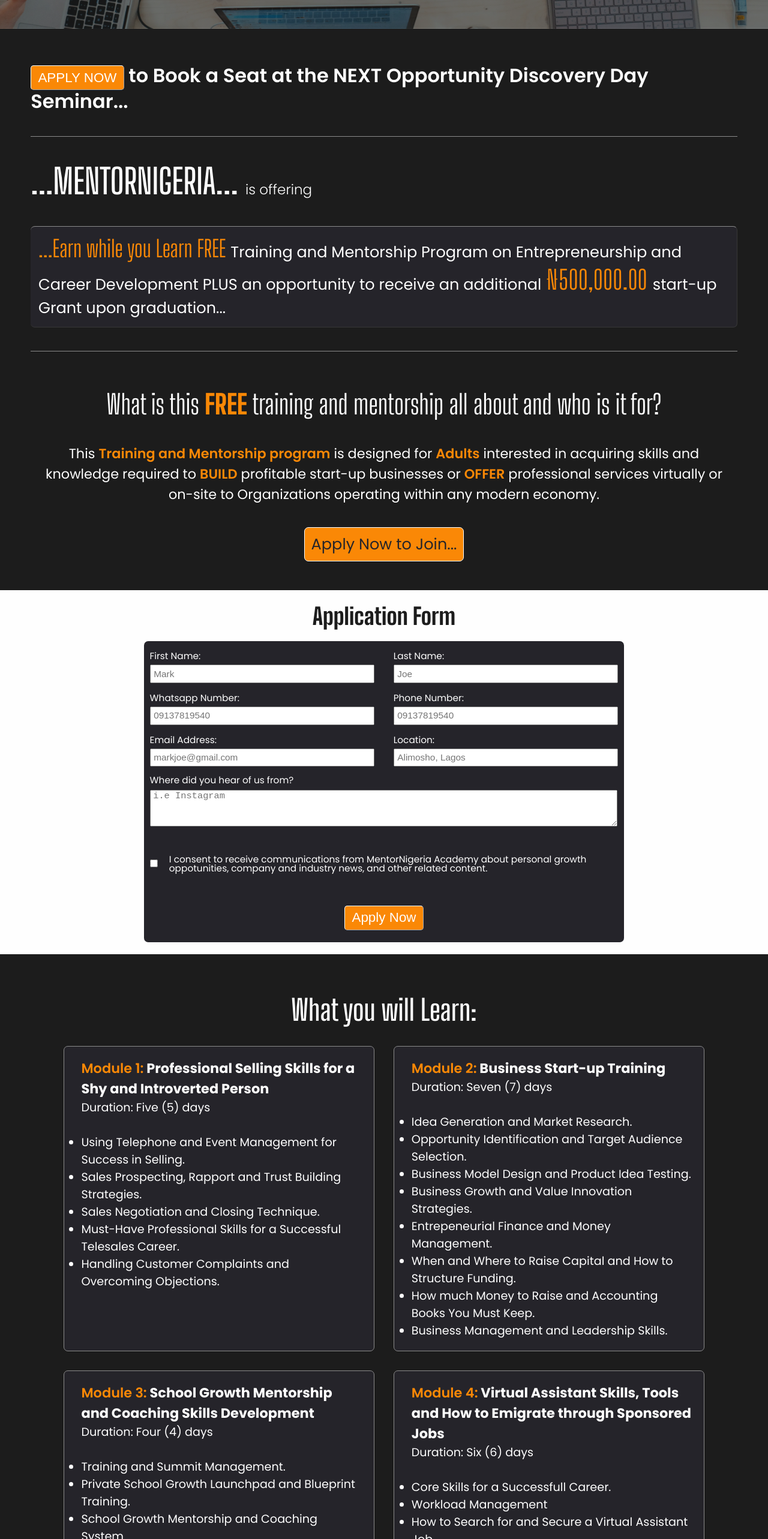
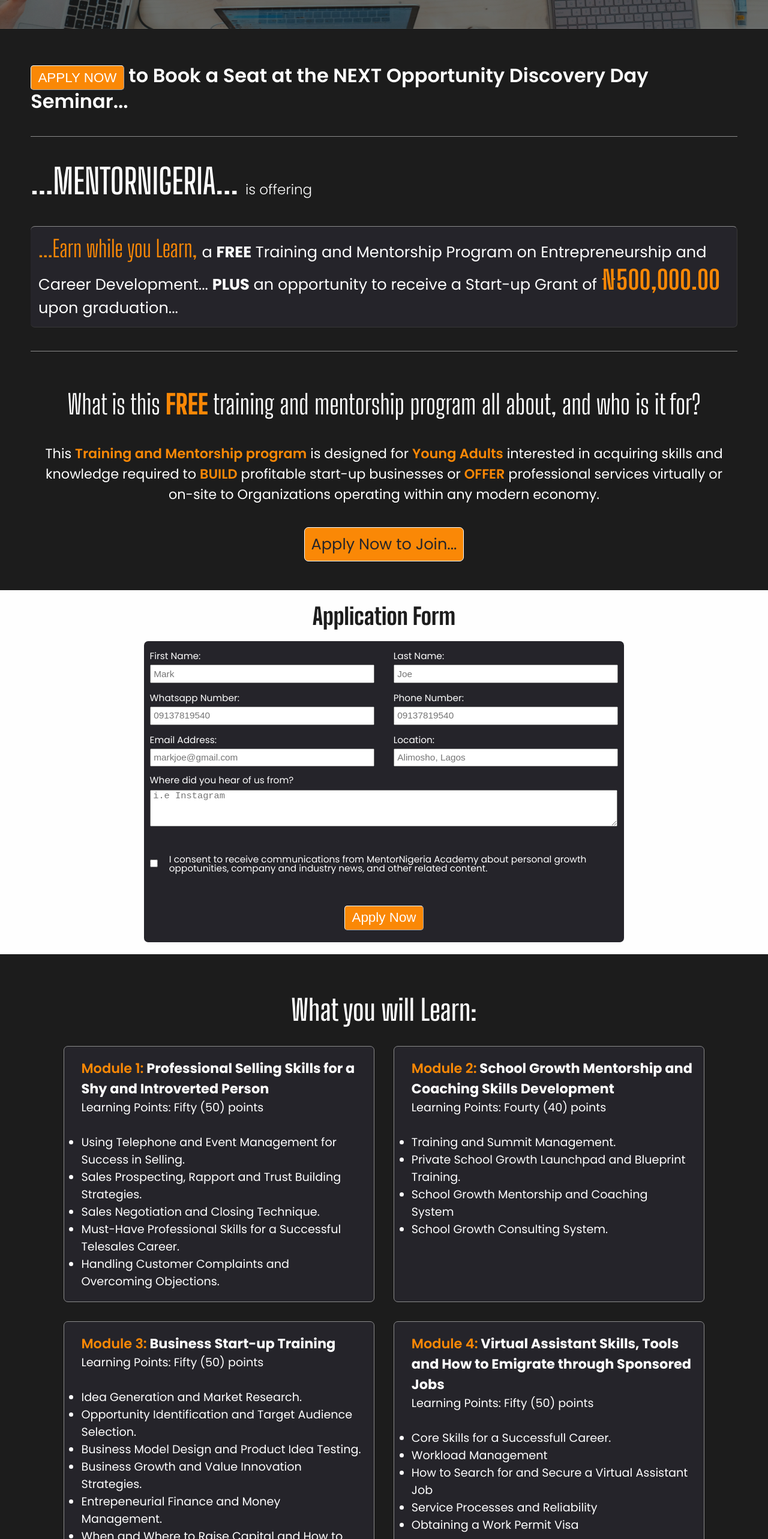
Before and after one commit to oluwajre/mentorNigeriaPage, a React (Create React App) app: page / in a window 1280 px wide. Shown: the part 234-2800 px from the top of the page at 60% size. Built offline with nearby package versions, Linux system fonts and the light colour scheme.

Commit message:
Whole New Changes

```diff
--- a/src/LandingPage/applicationFormSection.js
+++ b/src/LandingPage/applicationFormSection.js
@@ -11,11 +11,23 @@
     const [hear, setHear] = useState('');
     const [consent, setConsent] = useState(false);
 
+    const resetInput = () => {
+        setFirstName('');
+        setLastName('');
+        setWhatsapp('');
+        setPhone('');
+        setEmail('');
+        setLocation('');
+        setHear('');
+    }
+
 
     const handleSubmit = async (e) => {
         e.preventDefault();
 
         if (firstName && lastName && whatsapp && phone && email && location && hear && consent) {
+
+            if (whatsapp.length === 11 && phone.length === 11) {
 
                 const applicantData = {
                     First_Name: firstName,
@@ -36,16 +48,27 @@
 
                     if (!response.ok) {
                         throw new Error (`API request failed with status ${response.status}`);
+
                     }
-                alert ('Successfull Data Transfer!');
+
+                    else {
+                    alert (`Congratulations 🎉🎉 on Booking a Seat ${firstName}, we would contact you shortly with all the neccessary information needed.`);
+                    resetInput();
+                    }
 
                 } catch (error) {
                     alert(error || 'Error in Submitting, Try Again')
                 }
 
             }
+
+            else {
+                alert ('Invalid Whatsapp/Phone Number');
+            }
+
+        }
         else{
-            alert('Please fill in all required Information')
+            alert('Please fill in all required Information and agree to terms and condition')
         }
     }
 
--- a/src/LandingPage/footerSection.js
+++ b/src/LandingPage/footerSection.js
@@ -1,21 +1,24 @@
 import React from 'react'
-import { NavigateForm } from '../utils/navigateForm'
 const FooterSection = () => {
   return (
     <div>
         <div className='footer-section-wrapper'>
+
             <div className='f-section-col'>
-                <div><button className='submit-btn' id='apply-btn' onClick={NavigateForm}>Apply Now</button></div>
-                <div className='location'>TreNova Limited</div>
-                <div className='location'>7B, Ogunsiji Close, Allen Avenue, Ikeja, Lagos.</div>
-            </div>
-            <div className='f-section-col phone'>
-                <a href='#section'>Call for more info.</a>
-                <a href='#section'>09137819540</a>
-                <a href='#section'>09137819540</a>
-                <a href='#section'>09137819540</a>
 
-            </div>
+                  <div className='location'>LearnNova Learning Support Centre, A member of TreNova Group.</div>
+                  <div className='location'>7B, Ogunsiji Close, Off Allen Avenue, Ikeja, Lagos.</div>
+                  <a href="tel:08179361381"><b>0817 936 1381 (Whatsapp Only)</b></a>
+                  <div style={{color: '#4151E5'}}><a href='https://www.learnnova.ng' target='blank'><b>www.learnnova.ng</b></a></div>
+              </div>
+              <div className='f-section-col phone'>
+                  <a href="tel:08179361381">Call Now</a>
+                  <a href="tel:09137819540"><b>0913 781 9540</b></a>
+                  <a href="tel:07044086794"><b>0704 408 6794</b></a>
+                  <a href="tel:09093930074"><b>0909 3930074</b></a>
+
+              </div>
+
         </div>
     </div>
   )
--- a/src/LandingPage/heroSection.js
+++ b/src/LandingPage/heroSection.js
@@ -15,17 +15,17 @@
                 <span>is offering</span>
             </div>
             <div>
-                <span>...Earn while you Learn FREE </span>
-                <span>Training and Mentorship Program on Entrepreneurship and Career Development PLUS an opportunity to receive an additional </span>
-                <span>₦500,000.00 </span>
-                <span>start-up Grant upon graduation...</span>
+                <span>...Earn while you Learn, </span>
+                <span>a <b>FREE</b> Training and Mentorship Program on Entrepreneurship and Career Development... <b>PLUS</b> an opportunity to receive a Start-up Grant of </span>
+                <span className='highlighter'><b>₦500,000.00 </b></span>
+                <span>upon graduation...</span>
             </div>
             <div className='line-breaker'></div>
             <div className='what-you-learn-title'>
-                What is this <span>FREE</span> training and mentorship all about and who is it for?
+                What is this <span>FREE</span> training and mentorship program all about, and who is it for?
             </div>
             <div className='what-you-learn-info'>
-                This <span className='highlighter'>Training and Mentorship program</span> is designed for <span className='highlighter'>Adults</span> interested in acquiring skills
+                This <span className='highlighter'>Training and Mentorship program</span> is designed for <span className='highlighter'>Young Adults</span> interested in acquiring skills
                  and knowledge required to <span className='highlighter'>BUILD</span> profitable start-up businesses or <span className='highlighter'>OFFER</span> professional services
                  virtually or on-site to Organizations operating within any modern economy.
             </div>
--- a/src/LandingPage/moduleSection.js
+++ b/src/LandingPage/moduleSection.js
@@ -1,4 +1,5 @@
 import React from 'react'
+import { NavigateForm } from '../utils/navigateForm'
 
 const ModuleSection = () => {
   return (
@@ -8,7 +9,7 @@
             <div className='module-row'>
                 <div className='module-info'>
                     <h3><span className='highlighter'>Module 1:</span> Professional Selling Skills for a Shy and Introverted Person</h3>
-                    <p>Duration: Five (5) days</p>
+                    <p>Learning Points: Fifty (50) points</p>
                     <br />
                     <ul>
                         <li>Using Telephone and Event Management for Success in Selling.</li>
@@ -20,8 +21,23 @@
                 </div>
 
                 <div className='module-info'>
-                    <h3><span className='highlighter'>Module 2:</span> Business Start-up Training</h3>
-                    <p>Duration: Seven (7) days</p>
+                    <h3><span className='highlighter'>Module 2:</span> School Growth Mentorship and Coaching Skills Development</h3>
+                    <p>Learning Points: Fourty (40) points</p>
+                    <br />
+                    <ul>
+                        <li>Training and Summit Management.</li>
+                        <li>Private School Growth Launchpad and Blueprint Training.</li>
+                        <li>School Growth Mentorship and Coaching System</li>
+                        <li>School Growth Consulting System.</li>
+                    </ul>
+                </div>
+
+
+            </div>
+            <div className='module-row'>
+            <div className='module-info'>
+                    <h3><span className='highlighter'>Module 3:</span> Business Start-up Training</h3>
+                    <p>Learning Points: Fifty (50) points</p>
                     <br />
                     <ul>
                         <li>Idea Generation and Market Research.</li>
@@ -34,23 +50,10 @@
                         <li>Business Management and Leadership Skills.</li>
                     </ul>
                 </div>
-            </div>
-            <div className='module-row'>
-            <div className='module-info'>
-                    <h3><span className='highlighter'>Module 3:</span> School Growth Mentorship and Coaching Skills Development</h3>
-                    <p>Duration: Four (4) days</p>
-                    <br />
-                    <ul>
-                        <li>Training and Summit Management.</li>
-                        <li>Private School Growth Launchpad and Blueprint Training.</li>
-                        <li>School Growth Mentorship and Coaching System</li>
-                        <li>School Growth Consulting System.</li>
-                    </ul>
-                </div>
 
                 <div className='module-info'>
                     <h3><span className='highlighter'>Module 4:</span> Virtual Assistant Skills, Tools and How to Emigrate through Sponsored Jobs</h3>
-                    <p>Duration: Six (6) days</p>
+                    <p>Learning Points: Fifty (50) points</p>
                     <br />
                     <ul>
                         <li>Core Skills for a Successfull Career.</li>
@@ -61,6 +64,10 @@
                     </ul>
                 </div>
             </div>
+
+            <div id='apply-btn-1'>
+            <div><button className='submit-btn' id='apply-btn' onClick={NavigateForm}>Apply Now</button></div>
+          </div>
         </div>
     </div>
   )
--- a/src/index.css
+++ b/src/index.css
@@ -126,7 +126,7 @@
   margin-top: .5em;
   text-align: center;
   font-size: .7em;
-  max-width: 80%;
+  max-width: 90%;
   font-family: var(--font-family-sec);
 }
 
@@ -273,11 +273,15 @@
   cursor: pointer;
 }
 
+.apply-btn-container {
+  padding-top: .5em;
+}
+
 #apply-btn {
-  color: var(--marker-clr);
-  font-size: 1em;
+  color: var(--pri-clr);
+  font-size: .4em;
   border-color: inherit;
-  background-color: var(--secondary-clr);
+  background-color: var(--marker-clr);
 }
 
 
@@ -326,6 +330,7 @@
   color: var(--secondary-clr);
   padding: 1.2rem 8%;
   font-size: 4em;
+  gap: .2em;
 }
 
 .f-section-col {
@@ -337,6 +342,7 @@
 
 .phone {
   align-items: center;
+  min-width: 108px;
 }
 
 
@@ -361,6 +367,15 @@
   .footer-section-wrapper {
     font-size: 3em;
   }
+
+  /* .apply-btn-1 {
+    padding-left: 4rem;
+    width: 100%;
+  } */
+
+  /* #apply-btn {
+    font-size: 1.15em;
+  } */
 }
 
 @media (max-width: 579px) {
```
Lines whose indentation alone changed are shown as unchanged.
